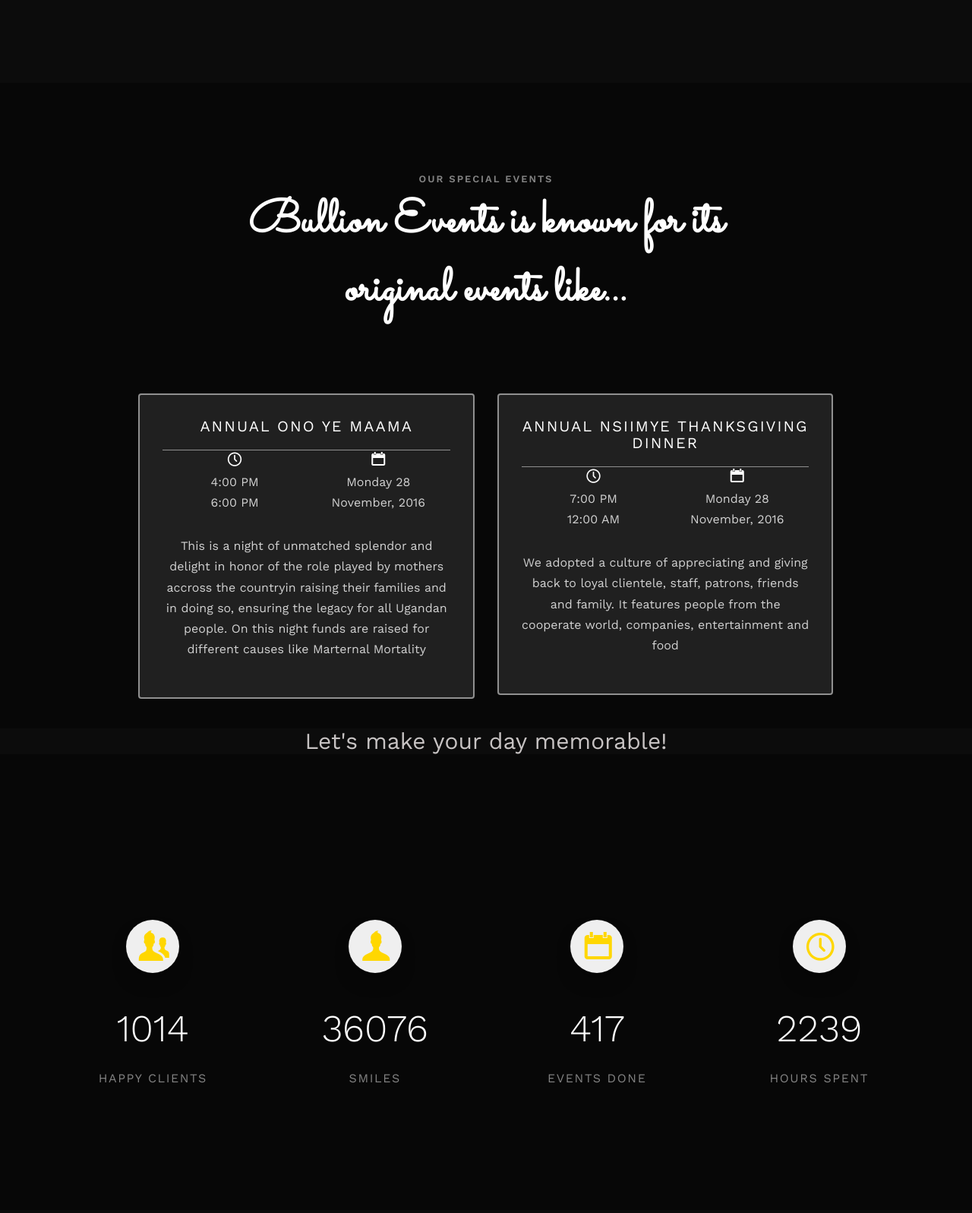
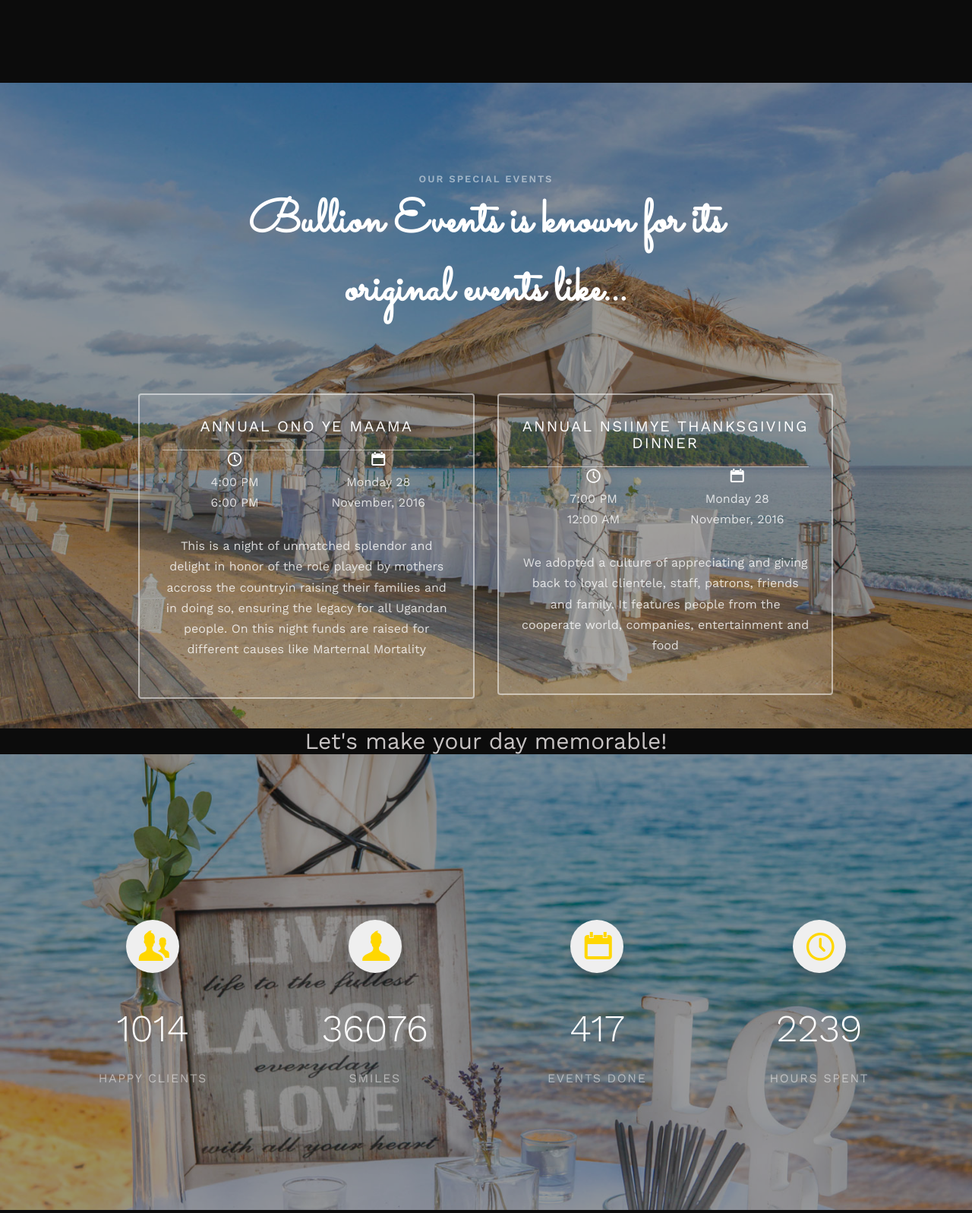
Before and after one commit to marthaea/Bullion_Events, a website: page index.html in a window 1280 px wide. Shown: the part 1514-3111 px from the top of the page at 76% size. Drawn offline with nearby package versions, Linux system fonts and the light colour scheme; files whose address does not match are found by name; a web font is replaced by a local one.

Commit message:
Update index.html

```diff
--- a/index.html
+++ b/index.html
@@ -156,7 +156,7 @@
 		</div>
 	</div>
 
-	<div id="fh5co-event" class="fh5co-bg" style="background-image:url(images/img_bg_3.jpg);">
+	<div id="fh5co-event" class="fh5co-bg" style="background-image:url(img_bg_3.jpg);">
 		<div class="overlay"></div>
 		<div class="container">
 			<div class="row">
@@ -212,7 +212,7 @@
 	</div>
 
 
-	<div id="fh5co-counter" class="fh5co-bg fh5co-counter" style="background-image:url(images/img_bg_5.jpg);">
+	<div id="fh5co-counter" class="fh5co-bg fh5co-counter" style="background-image:url(img_bg_5.jpg);">
 		<div class="overlay"></div>
 		<div class="container">
 			<div class="row">
@@ -322,7 +322,7 @@
 
 
 
-	<div id="fh5co-started" class="fh5co-bg" style="background-image:url(images/img_bg_4.jpg);">
+	<div id="fh5co-started" class="fh5co-bg" style="background-image:url(img_bg_4.jpg);">
 		<div class="overlay"></div>
 		<div class="container">
 			<div class="row animate-box">
```
